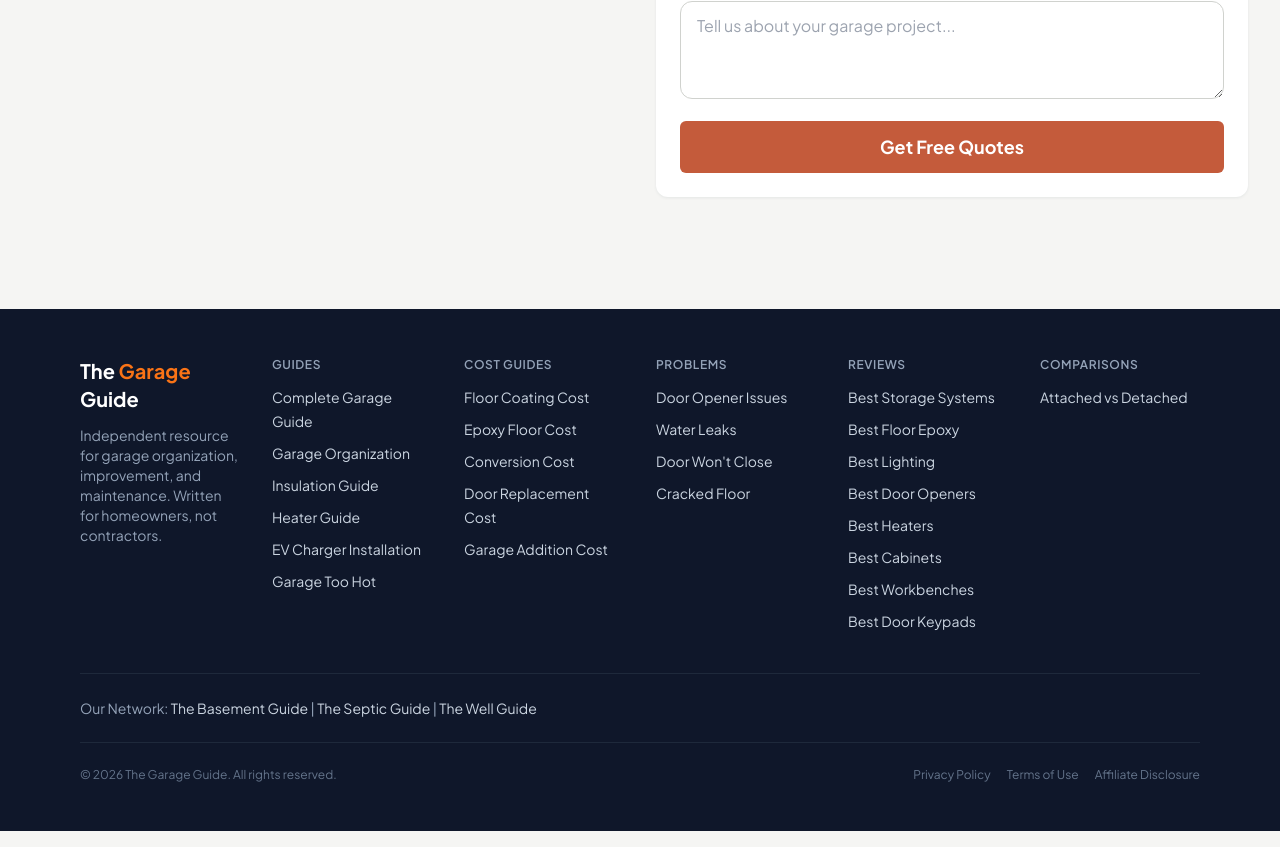
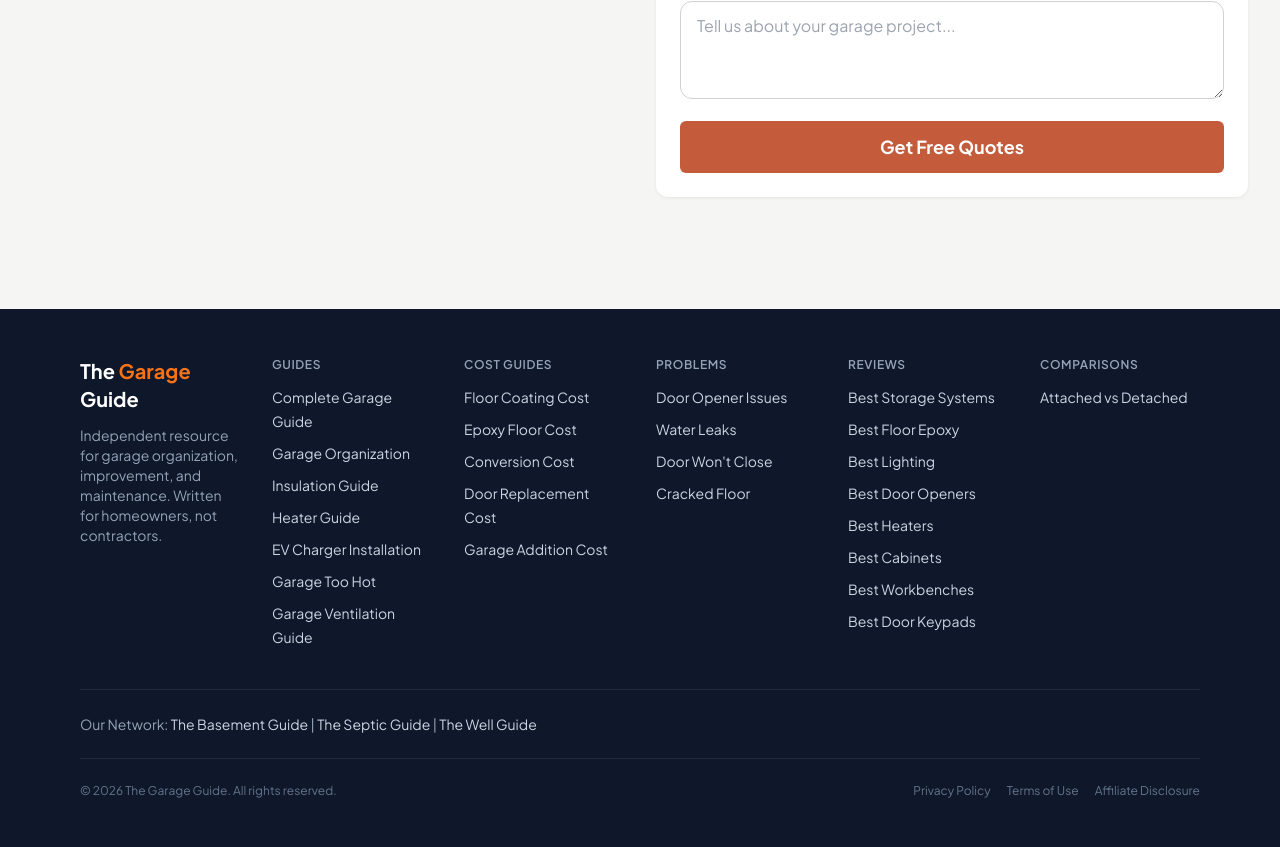
Before and after one commit to thebasementguide2026/thegarage.guide-, a Next.js app: page / in a window 1280 px wide. Shown: the part 4237-5084 px from the top of the page. Built offline with nearby package versions, Linux system fonts and the light colour scheme.

Commit message:
Add garage ventilation guide to footer

```diff
--- a/components/Footer.tsx
+++ b/components/Footer.tsx
@@ -10,6 +10,7 @@ const footerSections = [
       { label: 'Heater Guide', href: '/guides/garage-heater-guide' },
       { label: 'EV Charger Installation', href: '/guides/ev-charger-installation' },
       { label: 'Garage Too Hot', href: '/guides/garage-too-hot-in-summer' },
+      { label: 'Garage Ventilation Guide', href: '/guides/garage-ventilation-guide' },
     ],
   },
   {
```
